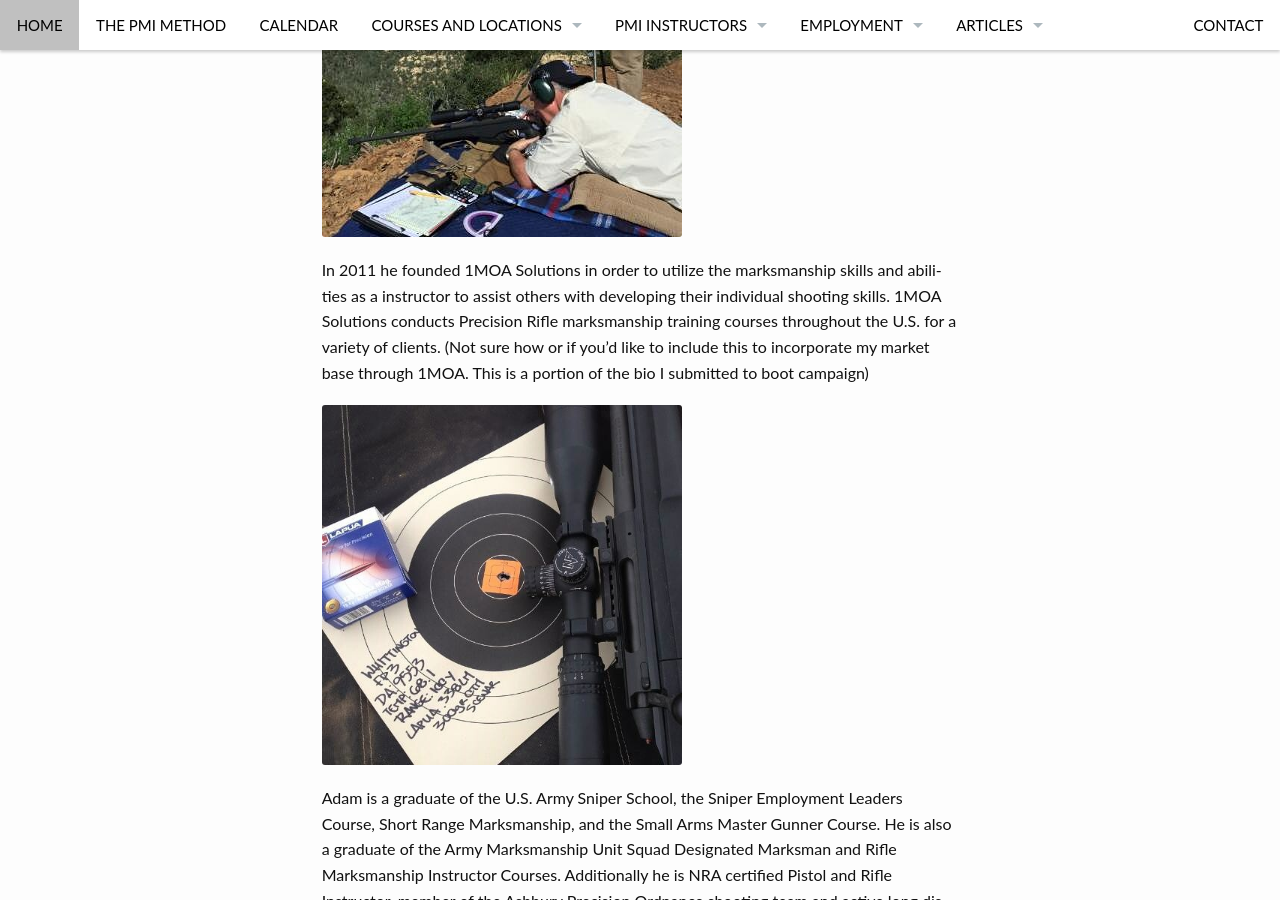
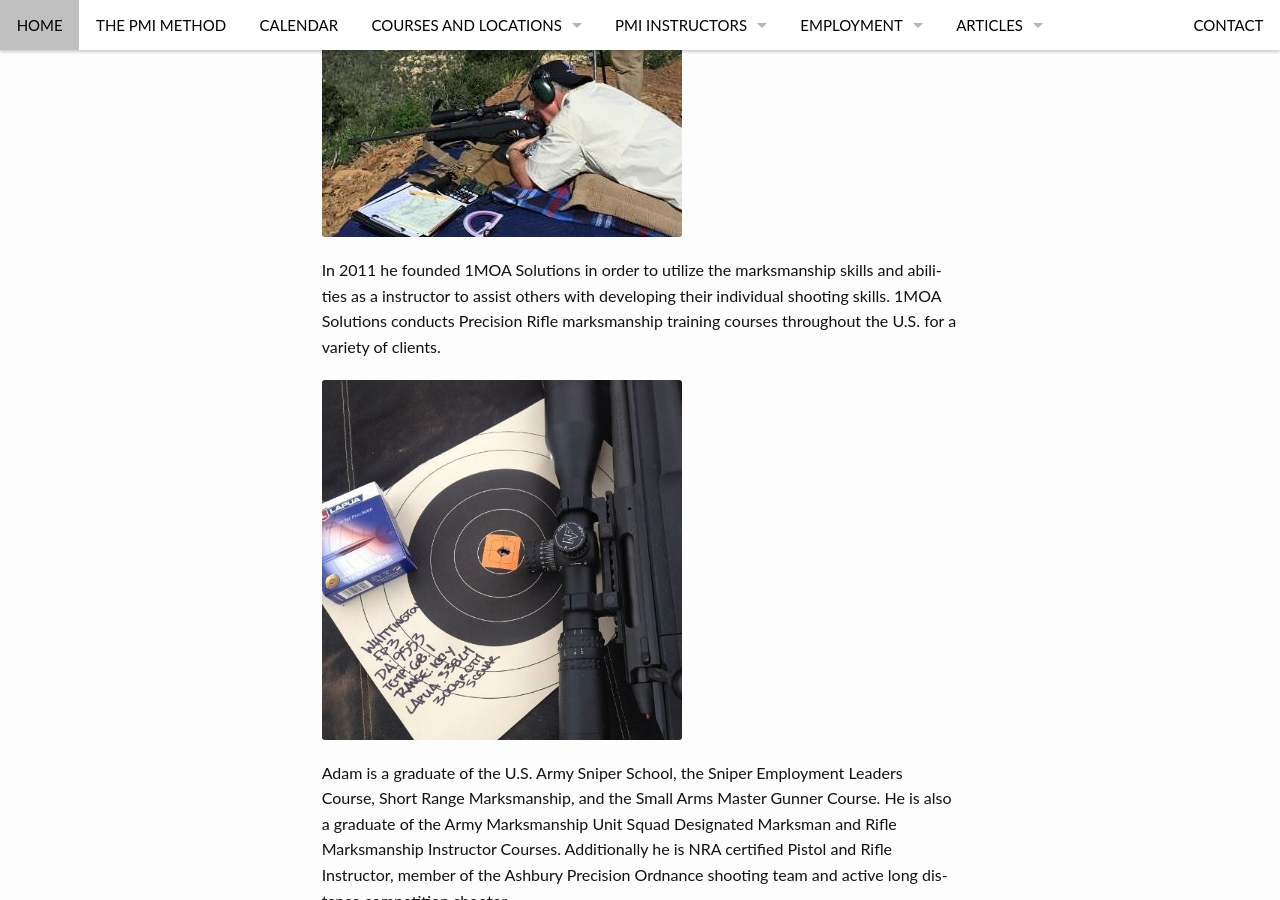
Before and after one commit to JonWeilerPMI/pmisite, a Jekyll site: the page built from pages/adam_wilson.md, in a window 1280 px wide and 900 px high, scrolled down 1361 px. Built offline with Jekyll 4.4.1, drawn with Linux system fonts in a browser that asks for light colours.

Commit message:
update adams bio

```diff
--- a/pages/adam_wilson.md
+++ b/pages/adam_wilson.md
@@ -17,7 +17,7 @@ Adam is still serving as a member of the U.S. Armed forces and currently assigne
 
 <img src="http://professionalmarksmen.com/images/adam1.jpg" alt="Adam Wilson" style="width:360px;height:360px;">
 
-In 2011 he founded 1MOA Solutions in order to utilize the marksmanship skills and abilities as a instructor to assist others with developing their individual shooting skills. 1MOA Solutions conducts Precision Rifle marksmanship training courses throughout the U.S. for a variety of clients. (Not sure how or if you'd like to include this to incorporate my market base through 1MOA. This is a portion of the bio I submitted to boot campaign)
+In 2011 he founded 1MOA Solutions in order to utilize the marksmanship skills and abilities as a instructor to assist others with developing their individual shooting skills. 1MOA Solutions conducts Precision Rifle marksmanship training courses throughout the U.S. for a variety of clients.
 
 <img src="http://professionalmarksmen.com/images/adam3.jpg" alt="Adam Wilson" style="width:360px;height:360px;">
 
```
